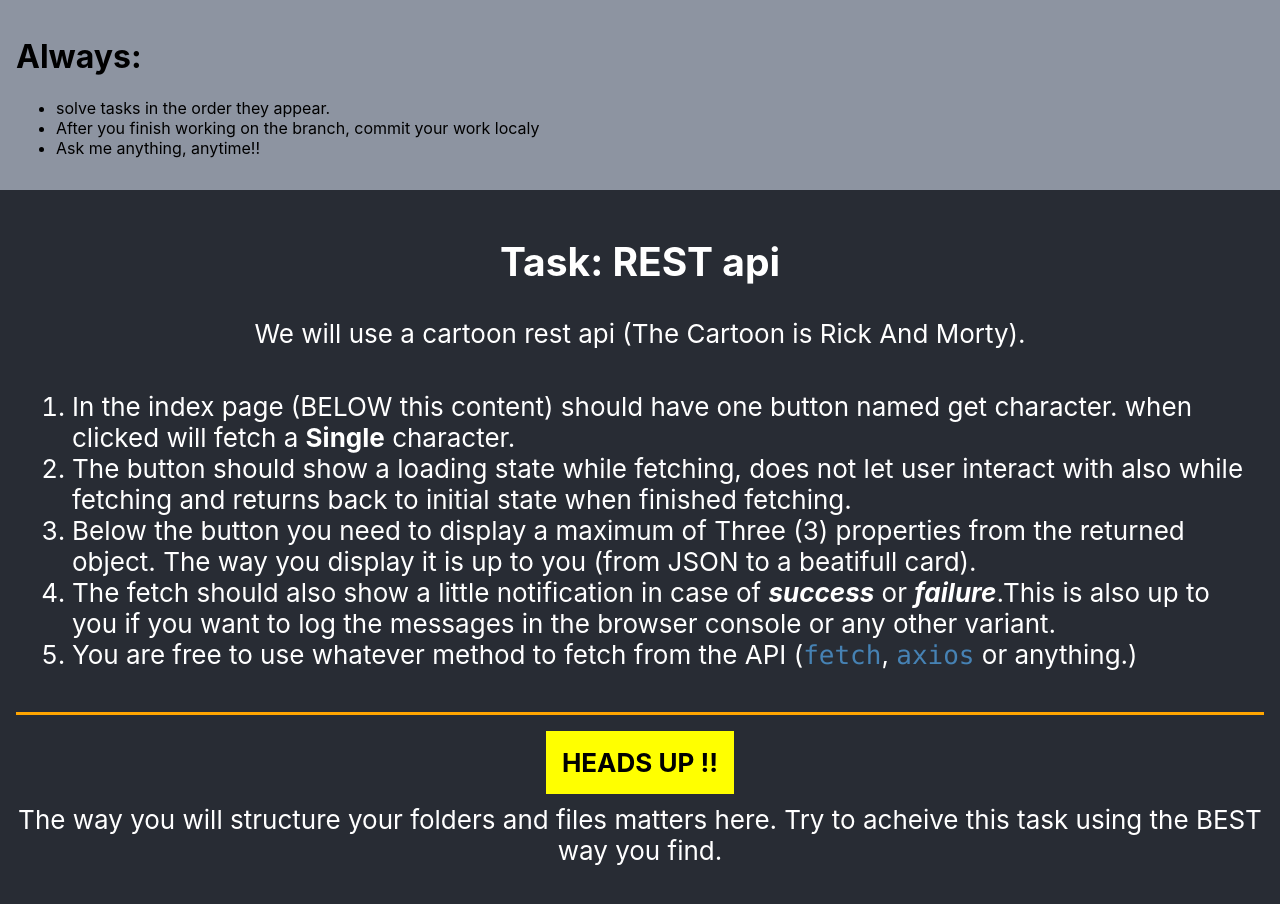
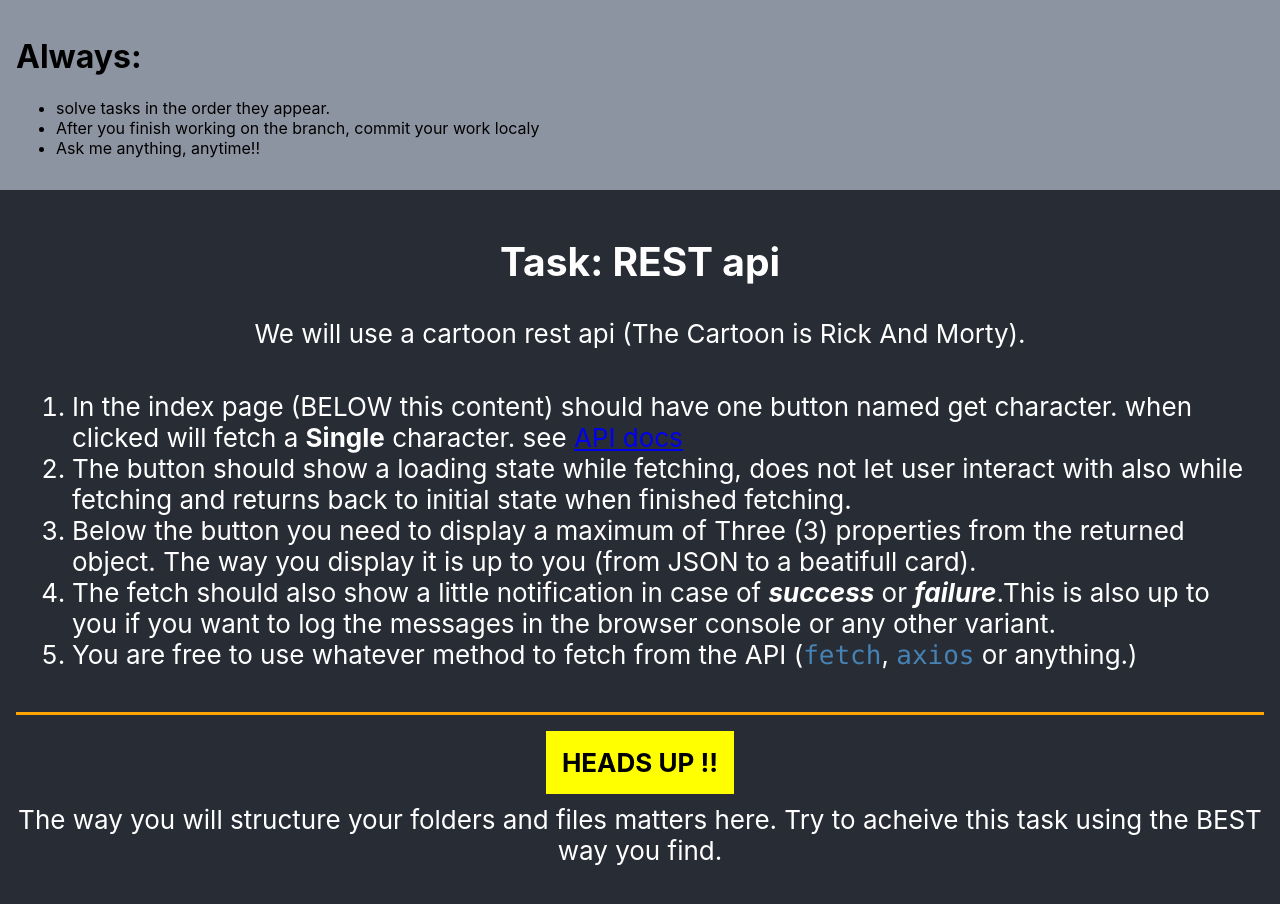
Before and after one commit to mustafaKamal-fe/replacement-test, a JavaScript app: page / in a window 1280 px wide. Shown: the top 904 px of the page. Built offline with nearby package versions, Linux system fonts and the light colour scheme; the HTML template or start-up script is replaced by a standard one.

Commit message:
added api docs page

```diff
--- a/src/App.js
+++ b/src/App.js
@@ -22,7 +22,12 @@ function App() {
 						<li>
 							In the index page (BELOW this content) should have one button
 							named get character. when clicked will fetch a <b>Single</b>{' '}
-							character.
+							character. see{' '}
+							<a
+								href='https://rickandmortyapi.com/documentation/#get-a-single-character'
+								target='_tab'>
+								API docs
+							</a>
 						</li>
 						<li>
 							The button should show a loading state while fetching, does not
```
